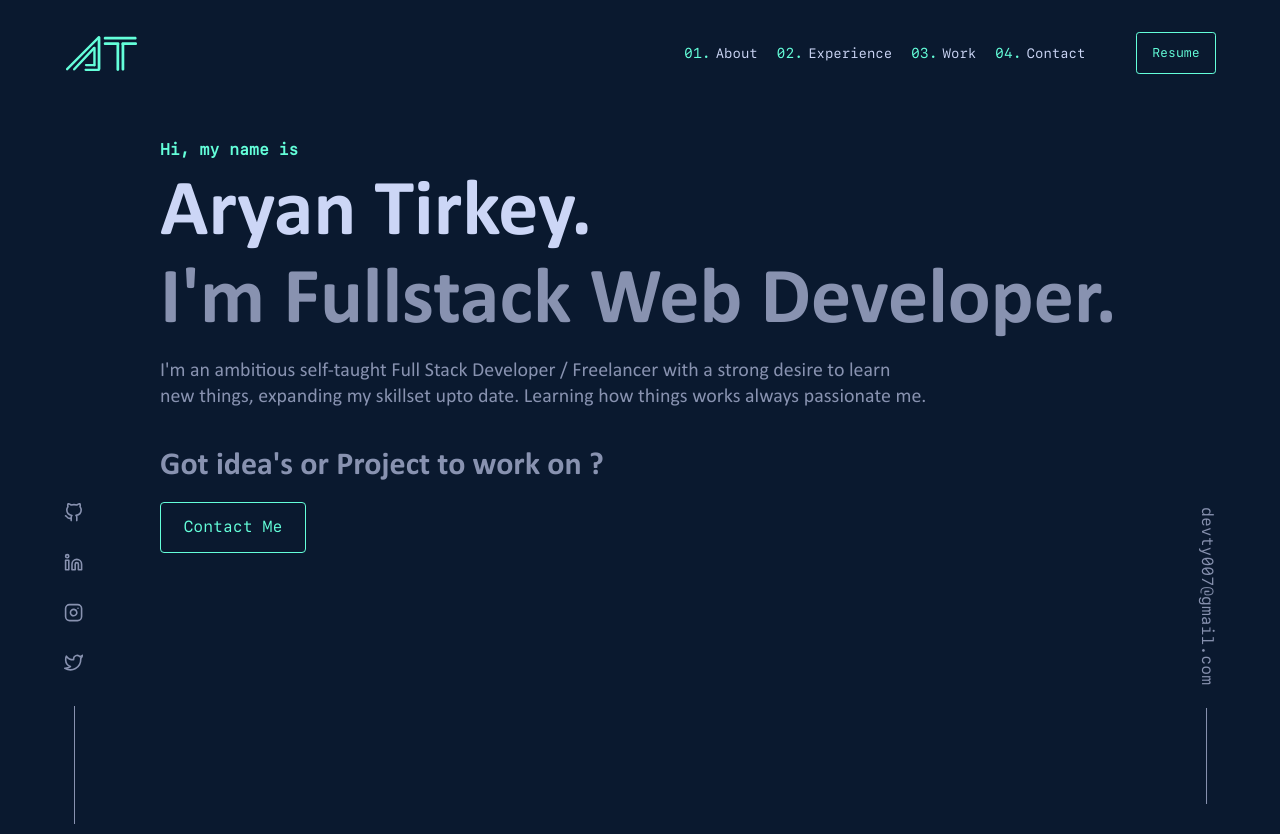
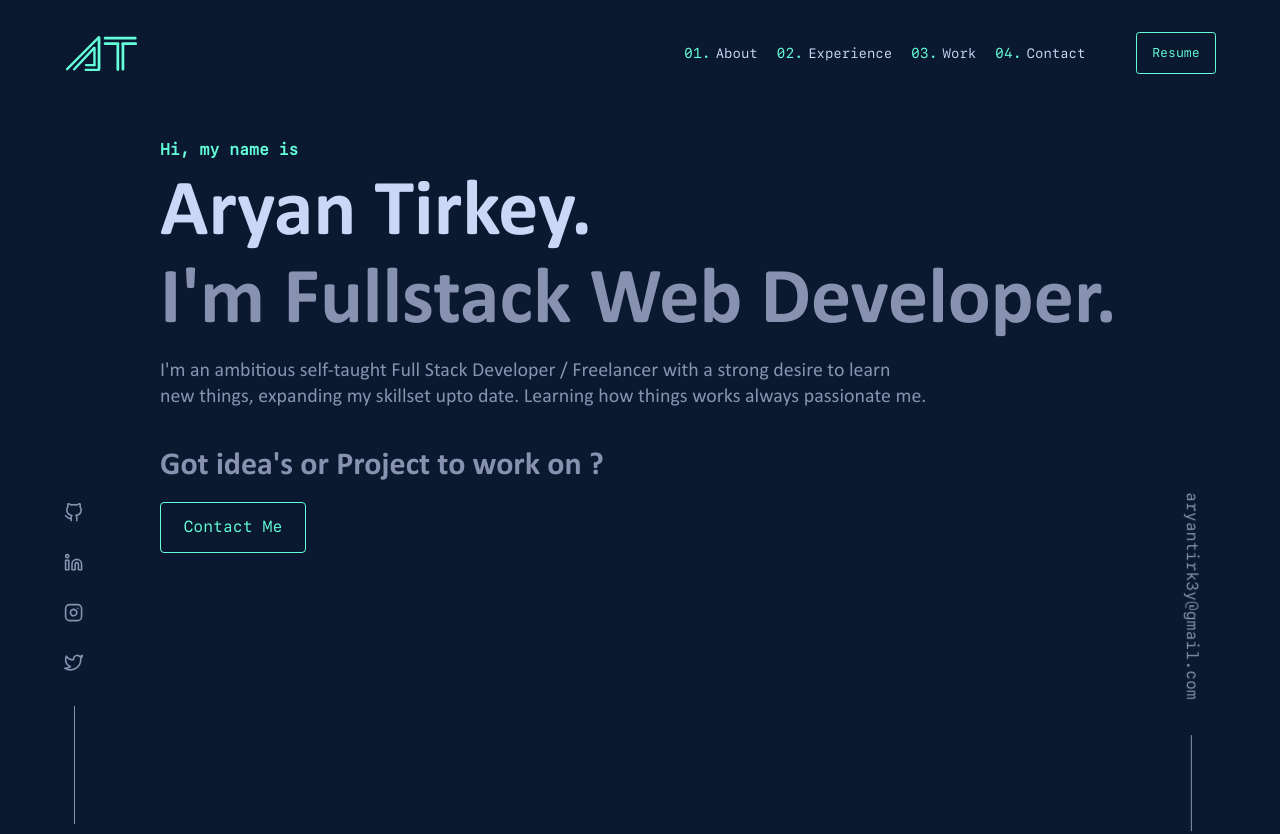
Before and after one commit to AryanTy20/my-portfolio, a React (Vite) app: page / in a window 1280 px wide. Shown: the top 834 px of the page. Built offline with nearby package versions, Linux system fonts and the light colour scheme.

Commit message:
refactor: mail updated

```diff
--- a/src/components/Contact/index.tsx
+++ b/src/components/Contact/index.tsx
@@ -7,11 +7,13 @@
       <h1>04. What's Next ?</h1>
       <h2>Get In Touch</h2>
       <p>
-        Although I’m not currently looking for any new opportunities, my inbox
-        is always open. Whether you have a question or just want to say hi, I’ll
-        try my best to get back to you!
+        I’m currently looking for any new opportunities, my inbox is always
+        open. Whether you have a question or just want to say hi, I’ll try my
+        best to get back to you!
       </p>
-      <button>Say Hello</button>
+      <a href="mailto:aryantirk3y@gmail.com">
+        <button>Say Hello</button>
+      </a>
     </section>
   );
 };
--- a/src/components/Footer/index.tsx
+++ b/src/components/Footer/index.tsx
@@ -30,12 +30,16 @@
         <a href="https://twitter.com/aryanty21" target={"_blank"}>
           <FiTwitter />
         </a>
-        <a className="mail" href="mailto:devty007@gmail.com" target={"_blank"}>
+        <a
+          className="mail"
+          href="mailto:aryantirk3y@gmail.com"
+          target={"_blank"}
+        >
           <FiMail />
         </a>
       </div>
       <div className="email">
-        <a href="mailto:devty007@gmail.com">Devty007@gmail.com</a>
+        <a href="mailto:aryantirk3y@gmail.com">aryantirk3y@gmail.com</a>
       </div>
     </section>
   );
--- a/src/components/Hero/index.tsx
+++ b/src/components/Hero/index.tsx
@@ -13,7 +13,9 @@
         Learning how things works always passionate me.
       </p>
       <h4> Got idea's or Project to work on ?</h4>
-      <button>Contact Me</button>
+      <a href="mailto:aryantirk3y@gmail.com">
+        <button>Contact Me</button>
+      </a>
     </section>
   );
 };
```
